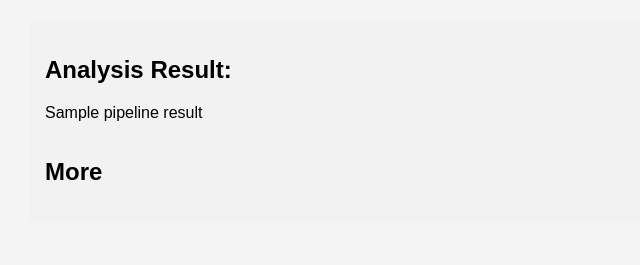
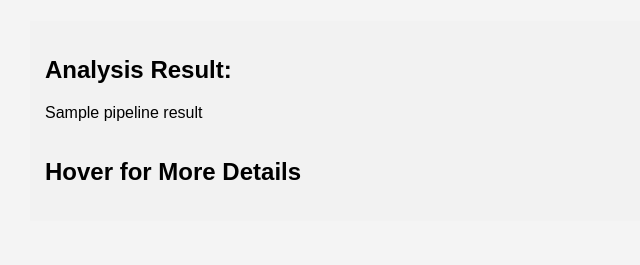
Before and after one commit to rohitagr0310/Sentiment-Analysis, a Flask app: template templates/index.html in a window 1280 px wide. Shown: the part 331-596 px from the top of the page, without its empty margins (0-640 px from the left). Run offline with Flask 3, Linux system fonts and the light colour scheme; the template is opened without the code that fills it: most values are stand-ins (such as "Sample title", 1, 10 or a date in 2020); parts of the project's set-up code (start-up, migrations or seed data) failed here and were passed over.

Commit message:
UI/UX updated

```diff
--- a/templates/index.html
+++ b/templates/index.html
@@ -34,7 +34,7 @@
       <div>
         <p>{{ result['pipeline_result']['label'] }}</p>
         <div class="dropdown">
-          <h2>More</h2>
+          <h2>Hover for More Details</h2>
           <div class="dropdown-content">
             <div>
               <p>
```
